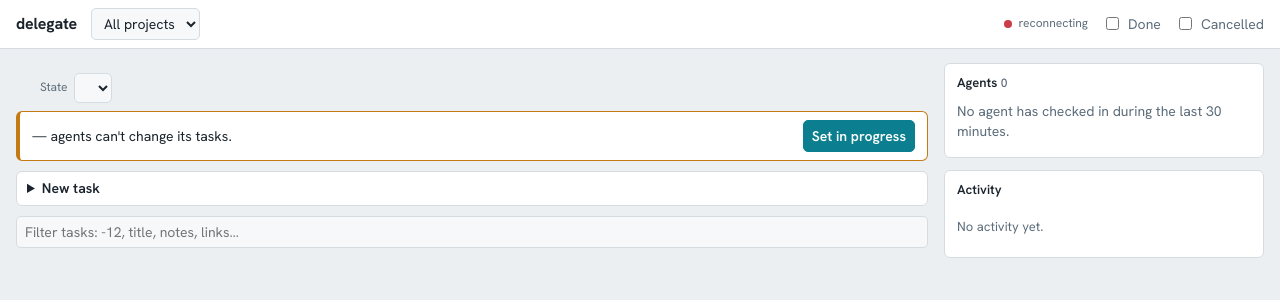
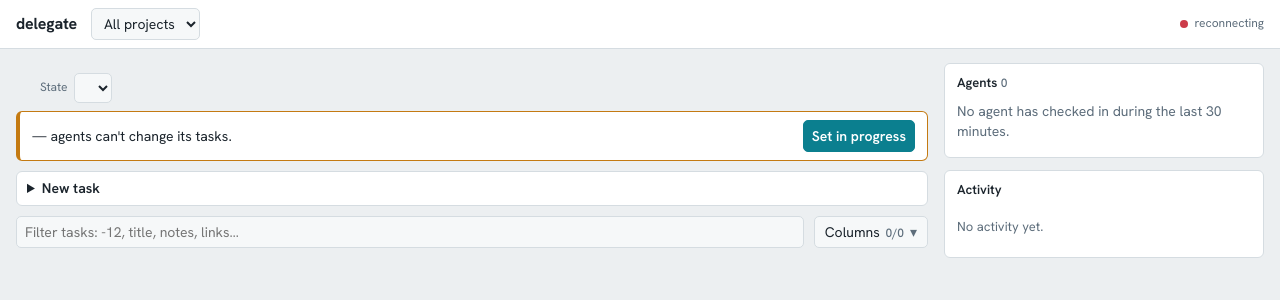
Before and after one commit to sameer-n012/delegate-ai, a FastAPI app: page /p/1 in a window 1280 px wide. Shown: the top 300 px of the page. Run offline with FastAPI, Linux system fonts and the light colour scheme; lists and menus that the app fills with data are empty; parts of the project's set-up code (start-up, migrations or seed data) failed here and were passed over.

Commit message:
Dashboard: Columns dropdown next to the filter box replaces the Done/Cancelled toggles (DLG-33)
Default columns: To do, In progress, Review, Done. The choice is kept in
the URL as repeated ?col= parameters.

Co-Authored-By: Claude Opus 5.5 <noreply@anthropic.com>

```diff
--- a/src/delegate/web/app.py
+++ b/src/delegate/web/app.py
@@ -268,6 +268,7 @@ def create_app(settings: Settings | None = None) -> FastAPI:
         return {
             "project": project,
             "columns": views.board_columns(svc, project, opts),
+            "column_choices": views.COLUMN_ORDER,
             "opts": opts,
         }
 
@@ -284,11 +285,10 @@ def create_app(settings: Settings | None = None) -> FastAPI:
         request: Request,
         key: str,
         svc: Svc,
-        show_done: int = 0,
-        show_cancelled: int = 0,
+        col: Annotated[list[str] | None, Query()] = None,
         q: str = "",
     ) -> HTMLResponse:
-        opts = views.BoardOptions(bool(show_done), bool(show_cancelled), q.strip())
+        opts = views.BoardOptions(views.parse_columns(col), q.strip())
         ctx = {**board_ctx(svc, key, opts), **side_ctx(svc, key)}
         return render(request, "board.html", svc, drawer=None, **ctx)
 
@@ -297,11 +297,10 @@ def create_app(settings: Settings | None = None) -> FastAPI:
         request: Request,
         key: str,
         svc: Svc,
-        show_done: int = 0,
-        show_cancelled: int = 0,
+        col: Annotated[list[str] | None, Query()] = None,
         q: str = "",
     ) -> HTMLResponse:
-        opts = views.BoardOptions(bool(show_done), bool(show_cancelled), q.strip())
+        opts = views.BoardOptions(views.parse_columns(col), q.strip())
         return render(request, "_board.html", svc, **board_ctx(svc, key, opts))
 
     @app.get("/p/{key}/side", response_class=HTMLResponse)
--- a/src/delegate/web/static/app.css
+++ b/src/delegate/web/static/app.css
@@ -36,9 +36,6 @@ textarea { width: 100%; resize: vertical; }
 button { cursor: pointer; }
 button:hover { border-color: var(--accent); }
 button.primary { background: var(--accent); color: var(--on-accent); border-color: var(--accent); font-weight: 600; }
-.toggles { display: flex; gap: 14px; }
-.toggle { display: flex; align-items: center; gap: 6px; color: var(--muted); }
-.toggle input { padding: 0; }
 .live-ind { display: inline-flex; align-items: center; gap: 6px; color: var(--muted); font-size: 12px; }
 .dot { display: inline-block; width: 8px; height: 8px; border-radius: 50%; background: var(--muted); }
 .live-ind.on .dot, .dot.live, .agents.live .dot { background: var(--done); box-shadow: 0 0 0 0 var(--done); animation: pulse 2.4s infinite; }
@@ -155,6 +152,16 @@ button.primary { background: var(--accent); color: var(--on-accent); border-colo
 .toolbar { display: flex; gap: 10px; align-items: center; flex-wrap: wrap; margin-bottom: 10px; }
 .toolbar .searchbox { flex: 1 1 240px; max-width: none; }
 .filtered { margin: 0 0 8px; color: var(--muted); font-size: 13px; }
+.colpick { position: relative; }
+.colpick summary { list-style: none; cursor: pointer; border: 1px solid var(--line); border-radius: 5px; padding: 5px 10px; background: var(--raised); user-select: none; }
+.colpick summary::-webkit-details-marker { display: none; }
+.colpick summary::after { content: "\25BE"; margin-left: 6px; color: var(--muted); }
+.colpick[open] summary, .colpick summary:hover { border-color: var(--accent); }
+.colpick summary .n { color: var(--muted); font-size: 12px; margin-left: 2px; }
+.colpick .menu { position: absolute; right: 0; top: calc(100% + 4px); z-index: 20; display: flex; flex-direction: column; gap: 2px; min-width: 170px; padding: 6px; background: var(--raised); border: 1px solid var(--line); border-radius: 6px; box-shadow: 0 6px 20px rgb(0 0 0 / 0.18); }
+.colpick .menu label { display: flex; align-items: center; gap: 8px; padding: 5px 6px; border-radius: 4px; cursor: pointer; }
+.colpick .menu label:hover { background: var(--line); }
+.colpick .menu input { padding: 0; }
 
 /* drawer */
 .drawer { position: fixed; top: 0; right: 0; bottom: 0; width: min(560px, 100vw); z-index: 30; background: var(--panel); border-left: 1px solid var(--line); box-shadow: var(--shadow); overflow-y: auto; padding: 14px 16px 40px; transform: translateX(105%); visibility: hidden; transition: transform .18s ease-out, visibility 0s .18s; }
--- a/src/delegate/web/static/app.js
+++ b/src/delegate/web/static/app.js
@@ -5,11 +5,11 @@
   var drawer = function () { return document.getElementById("drawer"); };
   var boardPath = function () { return "/p/" + document.body.dataset.project; };
 
-  // The board URL keeps the column toggles (show_done, show_cancelled) and the filter
-  // text (q) as query parameters.
+  // The board URL keeps the chosen columns (col, repeated) and the filter text (q) as
+  // query parameters.
   function boardUrl() {
     var params = new URLSearchParams();
-    document.querySelectorAll(".board-opt:checked").forEach(function (o) { params.set(o.name, o.value); });
+    document.querySelectorAll(".board-opt:checked").forEach(function (o) { params.append(o.name, o.value); });
     var search = document.querySelector(".board-q");
     if (search && search.value.trim()) params.set("q", search.value.trim());
     var q = params.toString();
@@ -45,7 +45,14 @@
   document.addEventListener("change", function (e) {
     var t = e.target;
     if (t.id === "project-switch") location.href = t.value ? "/p/" + t.value : "/";
-    if (t.classList && t.classList.contains("board-opt")) boardOptsChanged();
+    if (t.classList && t.classList.contains("board-opt")) {
+      var picked = document.querySelectorAll(".board-opt:checked").length;
+      // Keep at least one column: with none, the server would show the defaults instead.
+      if (picked === 0) { t.checked = true; return; }
+      var n = t.closest(".colpick").querySelector("summary .n");
+      if (n) n.textContent = picked + "/" + document.querySelectorAll(".board-opt").length;
+      boardOptsChanged();
+    }
   });
 
   // A click outside the open drawer closes it. Clicks on links that load a task into the
@@ -57,6 +64,10 @@
     downInDrawer = !!d && d.contains(e.target);
   });
   document.addEventListener("click", function (e) {
+    // A click outside an open column picker closes it.
+    document.querySelectorAll("details.colpick[open]").forEach(function (p) {
+      if (!p.contains(e.target)) p.removeAttribute("open");
+    });
     if (e.target.id === "drawer-close") { closeDrawer(); return; }
     var d = drawer();
     if (!currentRef() || downInDrawer || d.contains(e.target)) return;
--- a/src/delegate/web/templates/_board.html
+++ b/src/delegate/web/templates/_board.html
@@ -1,6 +1,6 @@
 {% import "_macros.html" as m %}
 {% if opts.q %}{% set shown = columns|map(attribute='tasks')|map('length')|sum %}
-<p class="filtered" aria-live="polite">{{ shown }} task{{ 's' if shown != 1 }} match “{{ opts.q }}”{% if not (opts.show_done and opts.show_cancelled) %} in the shown columns{% endif %}.</p>
+<p class="filtered" aria-live="polite">{{ shown }} task{{ 's' if shown != 1 }} match “{{ opts.q }}”{% if not opts.all_columns %} in the shown columns{% endif %}.</p>
 {% endif %}
 <div class="columns">
   {% for col in columns %}
--- a/src/delegate/web/templates/board.html
+++ b/src/delegate/web/templates/board.html
@@ -3,10 +3,6 @@
 {% block body_class %}boardpage{% endblock %}
 {% block header_extra %}
 <span id="live" class="live-ind" title="Live updates"><i class="dot"></i><span>connecting</span></span>
-<span id="board-opts" class="toggles">
-  <label class="toggle"><input type="checkbox" class="board-opt" name="show_done" value="1"{% if opts.show_done %} checked{% endif %}> Done</label>
-  <label class="toggle"><input type="checkbox" class="board-opt" name="show_cancelled" value="1"{% if opts.show_cancelled %} checked{% endif %}> Cancelled</label>
-</span>
 {% endblock %}
 {% block body %}
 <div class="layout" data-key="{{ project.key }}" data-stream="/p/{{ project.key }}/events/stream">
@@ -21,9 +17,17 @@
       <label class="searchbox"><span class="sr">Filter tasks</span>
         <input type="search" name="q" class="board-q" value="{{ opts.q }}" autocomplete="off"
                placeholder="Filter tasks: {{ project.key }}-12, title, notes, links…"></label>
+      <details class="colpick">
+        <summary>Columns <span class="n">{{ opts.columns|length }}/{{ column_choices|length }}</span></summary>
+        <div class="menu" role="group" aria-label="Board columns">
+          {% for s in column_choices %}
+          <label><input type="checkbox" class="board-opt" name="col" value="{{ s.value }}"{% if s in opts.columns %} checked{% endif %}> {{ COLUMN_LABELS[s.value] }}</label>
+          {% endfor %}
+        </div>
+      </details>
     </form>
     <div id="board" class="board-wrap"
-         hx-get="/p/{{ project.key }}/board" hx-include="#board-opts, #board-filters"
+         hx-get="/p/{{ project.key }}/board" hx-include="#board-filters"
          hx-trigger="boardChanged from:body, boardOpts from:body, every 30s" hx-swap="innerHTML">
       {% include "_board.html" %}
     </div>
```
Also changed, not shown: src/delegate/web/views.py (+28 -11 lines), tests/test_web.py (+17 -12 lines), README.md.
